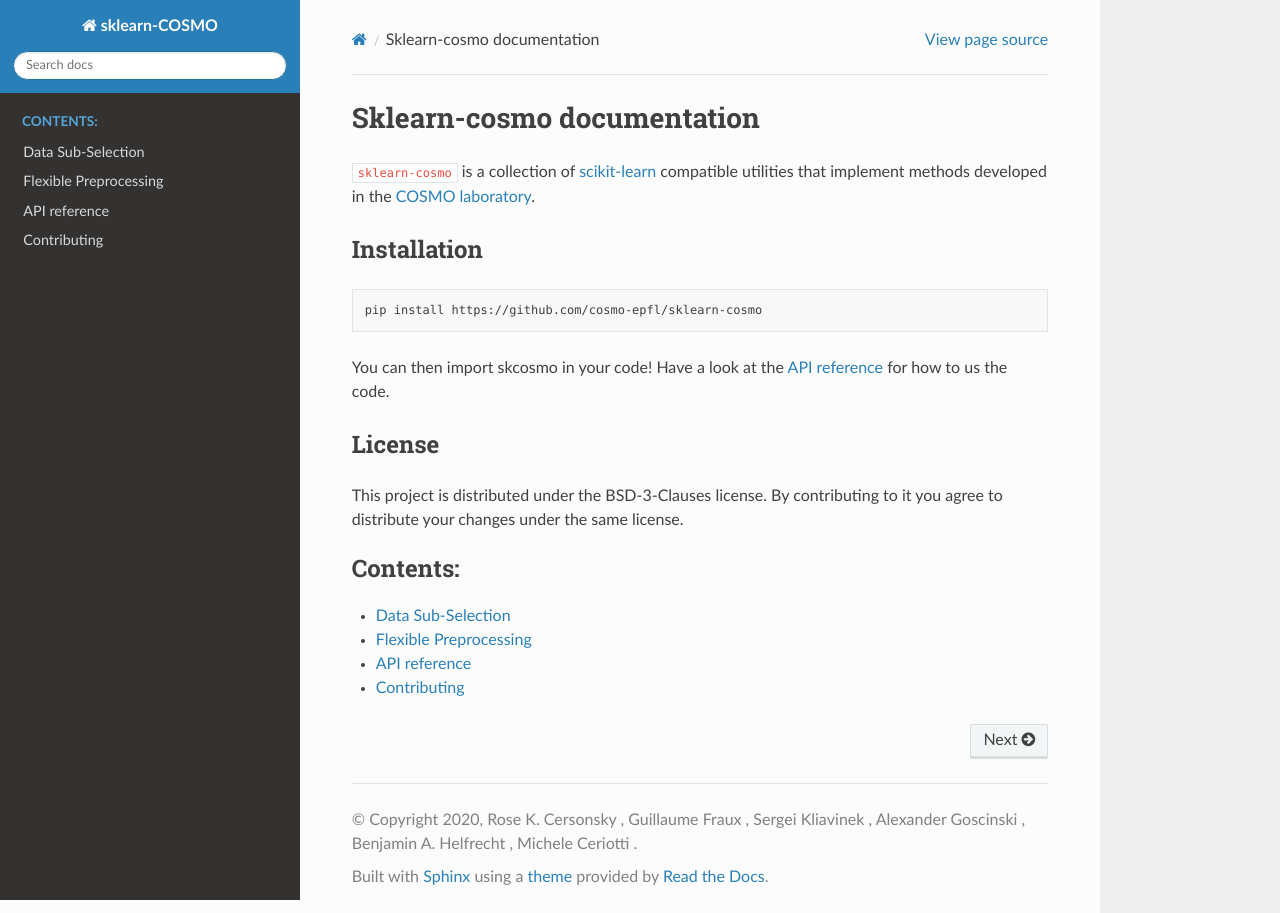
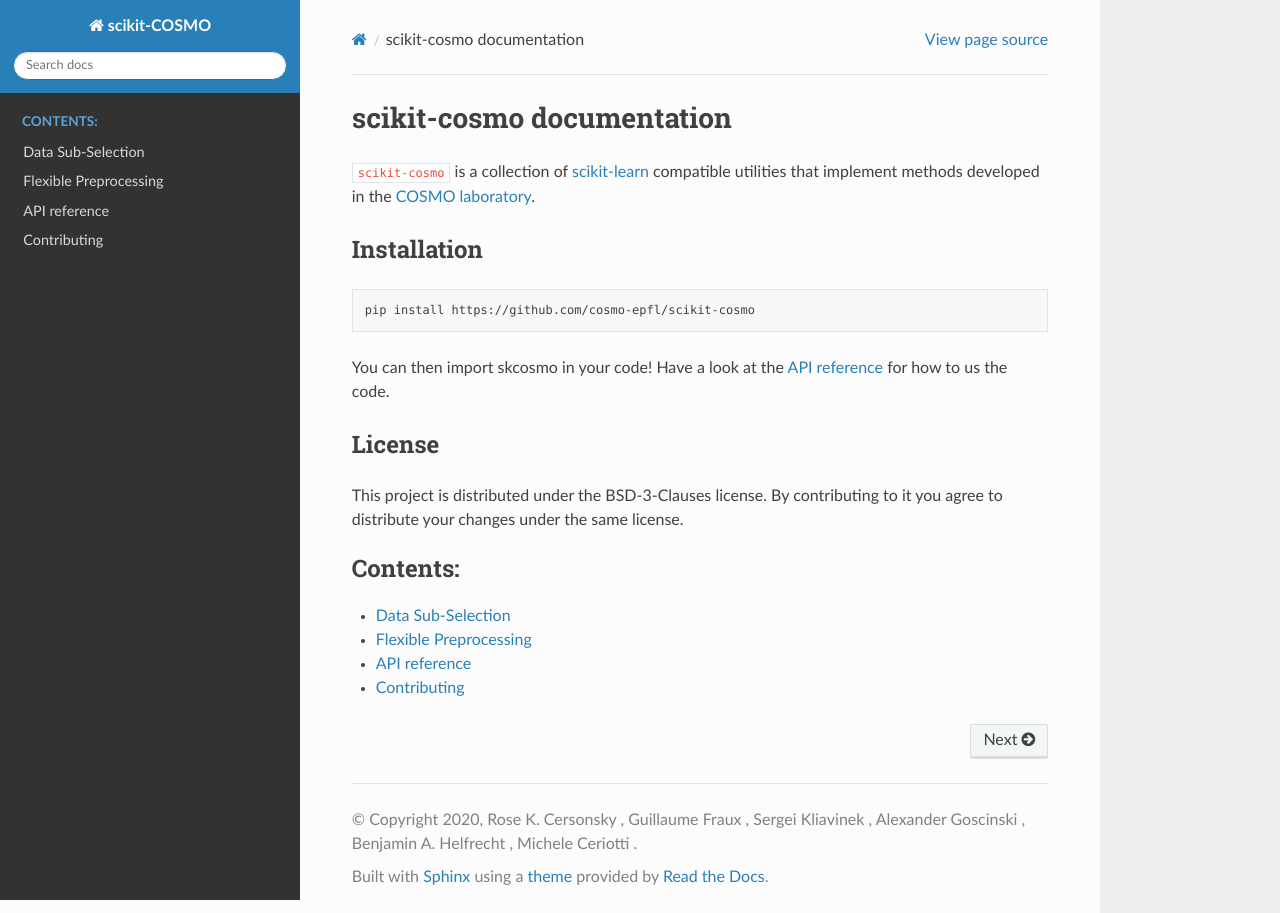
Before and after one commit to scikit-learn-contrib/scikit-matter, a Sphinx documentation site: the page built from docs/source/index.rst, in a window 1280 px wide. Built offline with Sphinx 7.4.7 and the Read the Docs theme 2.0.0, drawn with Linux system fonts in a browser that asks for light colours; pages that are not in the unit, such as notebooks, are missing from menus.

Commit message:
Fixing references to sklearn-cosmo in docs

```diff
--- a/docs/source/conf.py
+++ b/docs/source/conf.py
@@ -23,7 +23,7 @@
 # The master toctree document.
 master_doc = "index"
 
-project = "sklearn-COSMO"
+project = "scikit-COSMO"
 author = ", ".join(open(os.path.join(ROOT, "contributors.txt")))
 copyright = "2020, " + author
 
@@ -167,7 +167,7 @@
 # (source start file, target name, title,
 #  author, documentclass [howto, manual, or own class]).
 latex_documents = [
-    (master_doc, "skcosmo.tex", u"sklearn-COSMO Documentation", author, "manual"),
+    (master_doc, "skcosmo.tex", u"scikit-COSMO Documentation", author, "manual"),
 ]
 
 # The name of an image file (relative to this directory) to place at the top of
--- a/docs/source/contributing.rst
+++ b/docs/source/contributing.rst
@@ -12,8 +12,8 @@
 
 .. code-block:: bash
 
-  git clone https://github.com/cosmo-epfl/sklearn-cosmo
-  cd sklearn-cosmo
+  git clone https://github.com/cosmo-epfl/scikit-cosmo
+  cd scikit-cosmo
   pip install -e .
 
 This install the package in development mode, making it importable globally
@@ -24,7 +24,7 @@
 
 .. code-block:: bash
 
-  cd <sklearn-cosmo PATH>
+  cd <scikit-cosmo PATH>
   # run unit tests
   tox
   # run the code formatter
--- a/docs/source/index.rst
+++ b/docs/source/index.rst
@@ -1,7 +1,7 @@
-Sklearn-cosmo documentation
+scikit-cosmo documentation
 ===========================
 
-``sklearn-cosmo`` is a collection of `scikit-learn <https://sklearn.org/>`_
+``scikit-cosmo`` is a collection of `scikit-learn <https://scikit.org/>`_
 compatible utilities that implement methods developed in the `COSMO laboratory
 <https://cosmo.epfl.ch>`_.
 
@@ -10,7 +10,7 @@
 
 .. code-block:: bash
 
-  pip install https://github.com/cosmo-epfl/sklearn-cosmo
+  pip install https://github.com/cosmo-epfl/scikit-cosmo
 
 You can then import skcosmo in your code! Have a look at the :ref:`api-reference` for how to us the code.
 
```
